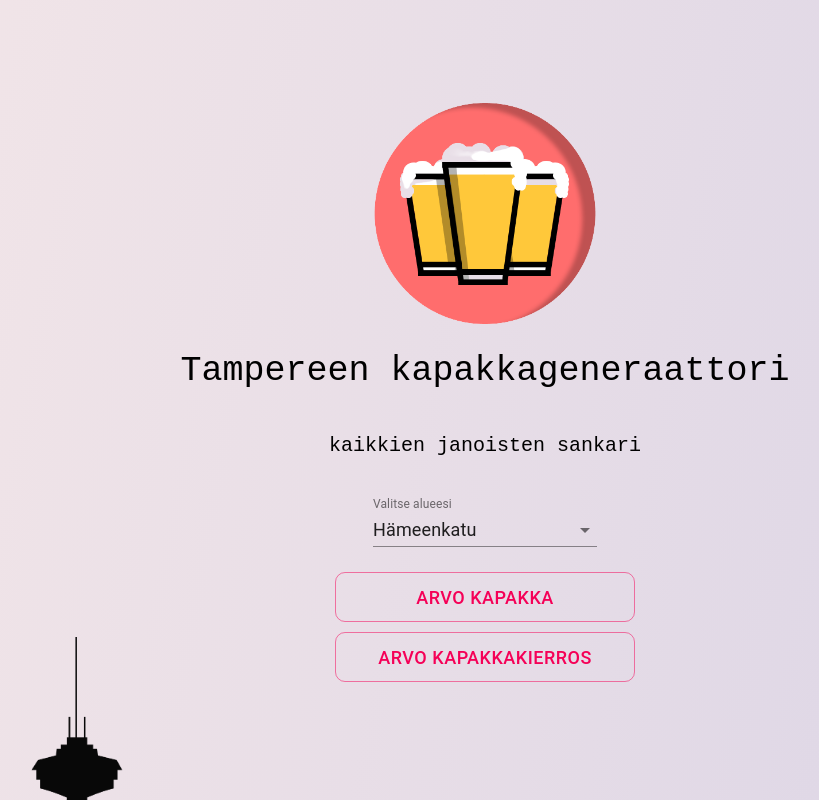
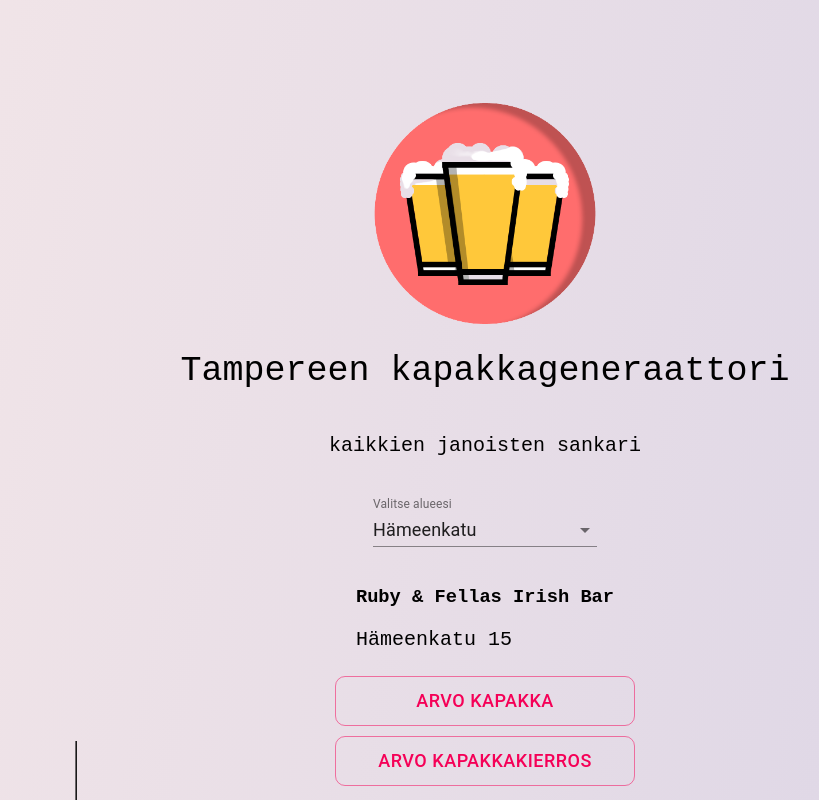
Before and after one commit to wuocci/Pub-Generator, a React (Create React App) app: page / in a window 1280 px wide. Both pictures are taken after a click on the button "ARVO KAPAKKA". Shown: the top 800 px of the page, without its empty margins (155-974 px from the left). Built offline with nearby package versions, Linux system fonts and the light colour scheme.

Commit message:
further implementations, feature add, bug fixes.

```diff
--- a/package.json
+++ b/package.json
@@ -8,9 +8,12 @@
     "@testing-library/jest-dom": "^5.14.1",
     "@testing-library/react": "^11.2.7",
     "@testing-library/user-event": "^12.8.3",
+    "progressbar.js": "^1.1.0",
     "react": "^17.0.2",
     "react-dom": "^17.0.2",
+    "react-progressbar.js": "^0.2.0",
     "react-scripts": "^1.1.5",
+    "react-spinners": "^0.11.0",
     "web-vitals": "^1.1.2"
   },
   "scripts": {
--- a/src/components/ButtonPub.js
+++ b/src/components/ButtonPub.js
@@ -1,18 +1,91 @@
-import React from 'react';
+import React, {useState, useEffect, useRef} from 'react';
 import Button from '@material-ui/core/Button';
+import PubResults from './PubResults'
+import CircularProgress from '@material-ui/core/CircularProgress';
 
 
-const ButtonPub = ({districtValue}) => {
-    const handleClick = () => {
-        console.log(districtValue)
+const ButtonPub = ({districtValue, buttonType}) => {
+    const [isTour, setTour] = useState();
+    const [showResults, setShowResults] = useState(false);
+    const [district, setDistrict] = useState("");
+    const [progress, setProgress] = useState(0);
+    const [loading, setLoading] = useState(false);
+    const timer = useRef();
+
+    useEffect(() => {
+        const timer = setInterval(() => {
+          setProgress((prevProgress) => (prevProgress >= 100 ? 0 : prevProgress + 10));
+        }, 800);
+
+        return () => {
+          clearInterval(timer);
+        };
+      }, []);
+
+
+
+    const handleClick = (event) => {
+        const buttonType = event.target.textContent;
+        if(buttonType === "Arvo kapakka"){
+            setTour(false);
         }
+        else{
+            setTour(true);
+        }
+
+        if(!loading){
+            setLoading(true);
+            setTimeout(() => {
+                setLoading(false);
+                setShowResults(true);
+            }, 2000);
+        }
+
+        if(districtValue === 1){
+            setDistrict("MainStreet")
+        }
+        else if(districtValue === 2){
+            setDistrict("TamKal")
+        }
+        else if(districtValue === 3){
+            setDistrict("HerWood")
+        }
+    }
+
+    if(!showResults && !loading){
         return (
-        <div>
+            <div className="buttons">
                 <Button variant="outlined" color="secondary" onClick={handleClick}>
                     Arvo kapakka
+                </Button>
+                <Button variant="outlined" color="secondary" onClick={handleClick}>
+                    Arvo kapakkakierros
                 </Button>
             </div>
         )
     }
 
+    else if(loading && !showResults){
+        return(
+            <CircularProgress variant="determinate" size="200px" color="secondary" />
+        )
+
+    }
+
+    else{
+        return(
+            <div className="buttons">
+                <PubResults district = {district}
+                            isTour = {isTour}/>
+                <Button variant="outlined" color="secondary" onClick={handleClick}>
+                    Arvo kapakka
+                </Button>
+                <Button variant="outlined" color="secondary" onClick={handleClick}>
+                    Arvo kapakkakierros
+                </Button>
+            </div>
+        )
+    }
+}
+
 export default ButtonPub
--- a/src/components/ButtonTour.js
+++ b/src/components/ButtonTour.js
@@ -1,11 +1,28 @@
-import React from 'react';
+import React, {useState} from 'react';
 import Button from '@material-ui/core/Button';
+import PubResults from './PubResults'
 
 
 const ButtonTour = ({districtValue}) => {
+
+    const isTour = true;
+    const [showResults, setShowResults] = useState(false)
+    const [district, setDistrict] = useState("")
+
     const handleClick = () => {
-        console.log(districtValue)
+        setShowResults(true)
+        if(districtValue === 1){
+            setDistrict("MainStreet")
         }
+        else if(districtValue === 2){
+            setDistrict("TamKal")
+        }
+        else if(districtValue === 3){
+            setDistrict("HerWood")
+        }
+    }
+
+    if(!showResults){
         return (
             <div>
                 <Button variant="outlined" color="secondary" onClick={handleClick}>
@@ -14,5 +31,17 @@ const ButtonTour = ({districtValue}) => {
             </div>
         )
     }
+    else{
+        return(
+            <div>
+                <PubResults district = {district}
+                        isTour = {isTour}/>
+                <Button variant="outlined" color="secondary" onClick={handleClick}>
+                    Arvo kapakkakierros
+                </Button>
+            </div>
+        )
+    }
+}
 
 export default ButtonTour
--- a/src/components/Footer.js
+++ b/src/components/Footer.js
@@ -19,9 +19,11 @@ const Footer = () => {
             <img src={BackgroundImg} alt="Tampere city skyline black charasteristics."></img>
 
             <div className="footerTexts">
-                <p>Generaattorin alueet eivät ole asemakaavan mukaisesti katsottuja.</p>
-                <p>Hämeenkadun baareissa on otettu huomioon lähikorttelit keskustan alueella. </p>
+                <p>Otathan huomioon, että generaattorin alueet eivät ole asemakaavan mukaisesti katsottuja,
+                    eivätkä kapakat välttämättä vastaa realistisesti alueen rajoja.
+                </p>
                 <p><b>Arvonnassa mukana:</b></p>
+
                 <p>Hämeenkatu ({mainStreetPubs.length})</p>
 
                 {mainStreetPubs.map((pub) => (
@@ -37,6 +39,7 @@ const Footer = () => {
                         <li>{pub.name}</li>
                     </ul>
                 ))}
+
                 <p>Hervanta ({herwoodPubs.length})</p>
 
                 {herwoodPubs.map((pub) => (
--- /dev/null
+++ b/src/components/PubResults.js
@@ -0,0 +1,54 @@
+import React, {useState} from 'react'
+import PubList from '../resources/barList.json'
+
+
+
+const PubResults = ({district, isTour}) => {
+    const [pubsToShow, setPubs] = useState([])
+
+    const getPubs = () => {
+        const filteredPubs = PubList.filter(pub => pub.category === district)
+        if(isTour === true){
+            var pubArray = [];
+            while(pubArray.length < 5){
+              var pubToAdd = filteredPubs[Math.floor(Math.random() * filteredPubs.length)];
+              if(!pubArray.includes(pubToAdd)){
+                pubArray.push(pubToAdd);
+              }
+            }
+            setPubs(pubArray.concat(pubsToShow))
+        }
+        else{
+            setPubs(filteredPubs[Math.floor(Math.random() * filteredPubs.length)]);
+        }
+    }
+
+    if(pubsToShow.length === 0){
+       getPubs()
+    }
+
+    return(
+        <div className="pub-results">
+            {pubsToShow.length > 1 ?
+            <div className="pub-list">
+                {pubsToShow.map((pub, ind) => (
+                        <div key={pub.name}>
+                            <h3>{ind +1 }. {pub.name}</h3>
+                            <p>{pub.address}</p>
+                        </div>
+                    ))}
+           </div>
+            :
+            <div className="pub-onlyone">
+                <h3>{pubsToShow.name}</h3>
+                <p>{pubsToShow.address}</p>
+            </div>
+            }
+        </div>
+    )
+}
+
+
+
+
+export default PubResults;
--- a/src/components/SelectDistrict.js
+++ b/src/components/SelectDistrict.js
@@ -3,11 +3,11 @@ import FormControl from '@material-ui/core/FormControl';
 import NativeSelect from '@material-ui/core/NativeSelect';
 import InputLabel from '@material-ui/core/InputLabel';
 import ButtonPub from './ButtonPub'
-import ButtonTour from './ButtonTour';
 
 
 const SelectDistrict = () => {
     const [selectedDistrict, setDistrict] = useState(1)
+
 
     /** Handle the select menu change and set the value */
     const handleChange = (event) => {
@@ -35,9 +35,9 @@ const SelectDistrict = () => {
                 </NativeSelect>
             </FormControl>
             </div>
-            <div className="buttons">
-                <ButtonPub districtValue={selectedDistrict}></ButtonPub>
-                <ButtonTour districtValue={selectedDistrict}></ButtonTour>
+            <div >
+                <ButtonPub districtValue={selectedDistrict}/>
+
             </div>
         </div>
     )
```
Also changed, not shown: src/components/Map.js (added), 1 other file (tests, documents, lock files or other folders). Lines whose indentation alone changed are shown as unchanged.
